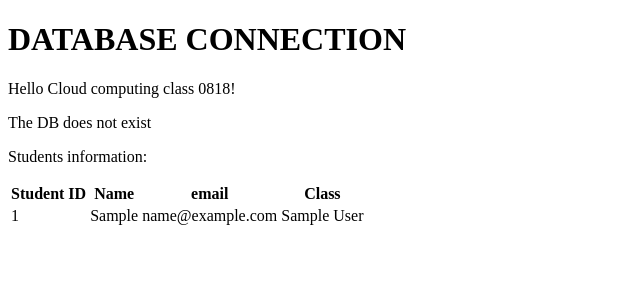
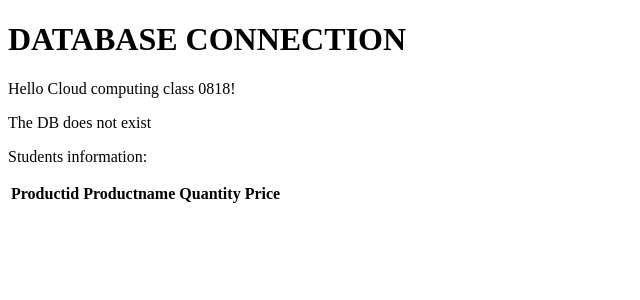
Before and after one commit to AnhNhung0805/Asm2cloud, a PHP site: page /php/ConnectToDB.php in a window 1280 px wide. Shown: the top 300 px of the page, without its empty margins (0-640 px from the left). Run offline with PHP 8.4, Linux system fonts and the light colour scheme; tables that the repository leaves empty or names only in its code hold one stand-in row (values such as "Sample post"); data that the repository does not hold is empty; some libraries are stand-ins or nearby versions.

Commit message:
anhlptgcd18651

```diff
--- a/index.php
+++ b/index.php
@@ -42,7 +42,7 @@
 					<img src="Hinhanh/3.png" width="30" height="30">
 
 					<div class="Chu1">
-						<span style="color: red"><a href="sanpham.html"><b>Kiểm tra đơn hàng</a></span>
+                                            <span style="color: red"><a href="php/ConnectToDB.php"><b>ConnectToDB</b></a></span>
 
 				</div>
 				</div>
--- a/php/ConnectToDB.php
+++ b/php/ConnectToDB.php
@@ -42,10 +42,10 @@ echo '<p>Students information:</p>';
 <table class="table table-bordered table-condensed">
     <thead>
       <tr>
-        <th>Student ID</th>
-        <th>Name</th>
-        <th>email</th>
-        <th>Class</th>
+        <th>Productid</th>
+        <th>Productname</th>
+        <th>Quantity</th>
+        <th>Price</th>
       </tr>
     </thead>
     <tbody>
@@ -56,10 +56,10 @@ echo '<p>Students information:</p>';
       ?>
 
       <tr>
-        <td scope="row"><?php echo $row['stuid'] ?></td>
-        <td><?php echo $row['fname'] ?></td>
-        <td><?php echo $row['email'] ?></td>
-        <td><?php echo $row['classname'] ?></td>
+        <td scope="row"><?php echo $row['Productid'] ?></td>
+        <td><?php echo $row['Productname'] ?></td>
+        <td><?php echo $row['Quantity'] ?></td>
+        <td><?php echo $row['Price'] ?></td>
 
       </tr>
 
```
